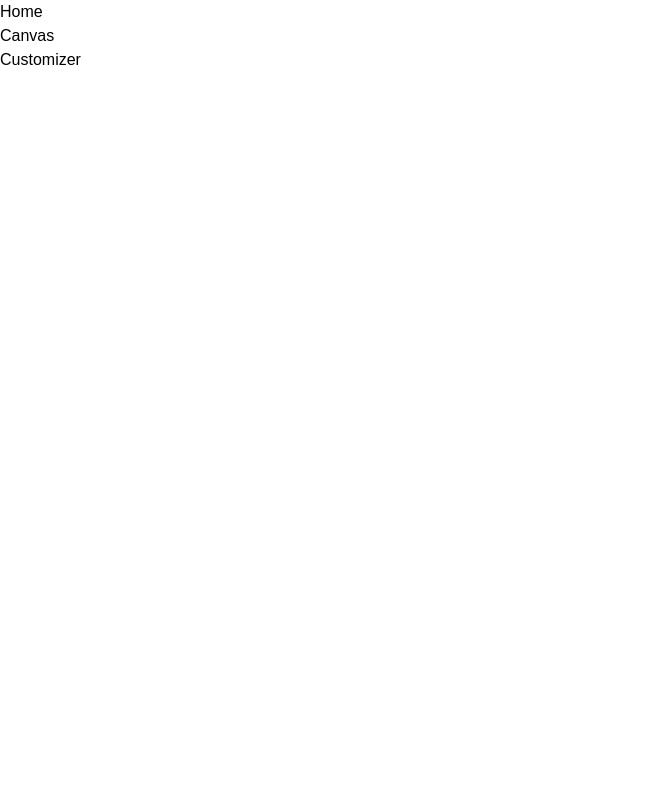
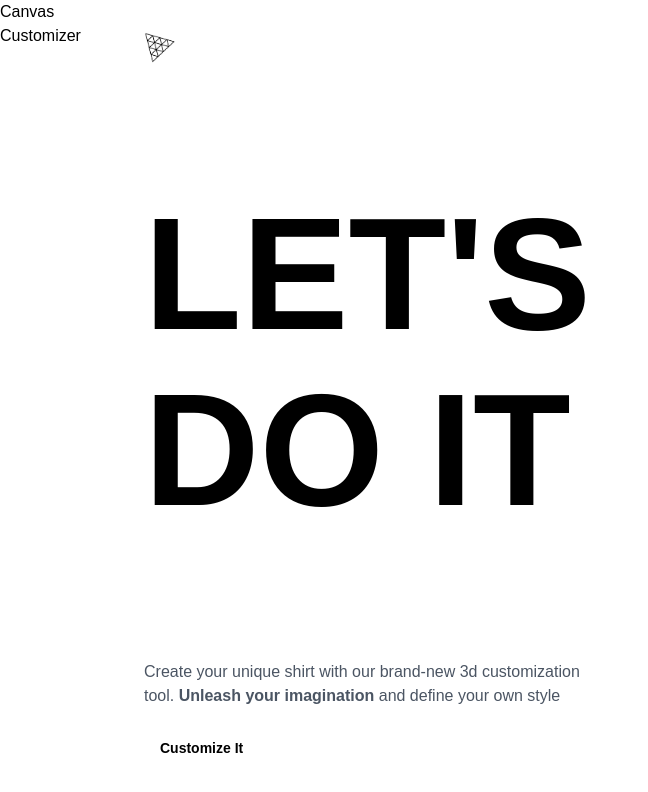
Before and after one commit to louismoses/threejs-shirtdesign, a React (Vite) app in the folder client/: page / in a window 1280 px wide. Shown: the top 792 px of the page, without its empty margins (0-648 px from the left). Built offline with nearby package versions, Linux system fonts and the light colour scheme; a web font is replaced by a local one.

Commit message:
home page initial components

```diff
--- /dev/null
+++ b/client/src/components/CustomButton.jsx
@@ -0,0 +1,22 @@
+import React from "react";
+import state from "../store";
+
+const CustomeButton = ({ title, type, customStyle, handleClick }) => {
+  const generateStyle = (type) => {
+    if (type === "filled") {
+      return {
+        backgroundColor: snap.color,
+        color: "#fff",
+      };
+    }
+  };
+  return (
+    <button
+      className={`px-2 py-1.5 rounded-md ${customStyle} style={generateStyle(type)} `}
+    >
+      {title}
+    </button>
+  );
+};
+
+export default CustomeButton;
--- /dev/null
+++ b/client/src/components/index.js
@@ -0,0 +1,3 @@
+import CustomButton from "./CustomButton";
+
+export { CustomButton };
--- a/client/src/pages/Home.jsx
+++ b/client/src/pages/Home.jsx
@@ -1,7 +1,57 @@
-import React from "react";
+import { motion, AnimatePresence } from "framer-motion";
+import { useSnapshot } from "valtio";
+
+import state from "../store";
+import { CustomButton } from "../components";
+
+import {
+  headContainerAnimation,
+  headContentAnimation,
+  headTextAnimation,
+  slideAnimation,
+} from "../config/motion";
+import CustomeButton from "../components/CustomButton";
 
 const Home = () => {
-  return <div>Home</div>;
+  const snap = useSnapshot(state);
+  return (
+    <>
+      <AnimatePresence>
+        {snap.intro && (
+          <motion.section className="home" {...slideAnimation("left")}>
+            <motion.header {...slideAnimation("down")}>
+              <img
+                src="./threejs.png"
+                alt="logo"
+                className=" w-8 h-8 object-contain"
+              />
+            </motion.header>
+            <motion.div {...headTextAnimation}>
+              <h1 className="head-text">
+                LET'S <br className="xl:block hidden" /> DO IT
+              </h1>
+            </motion.div>
+            <motion.div
+              {...headContentAnimation}
+              className=" flex flex-col gap-5"
+            >
+              <p className="max-w-md font-normal text-gray-600 text-base">
+                Create your unique shirt with our brand-new 3d customization
+                tool. <strong>Unleash your imagination</strong> and define your
+                own style
+              </p>
+              <CustomeButton
+                type="filled"
+                title="Customize It"
+                handleClick={() => (state.intro = false)}
+                customStyle="w-fit px-4 py-2.5 font-bold text-sm"
+              />
+            </motion.div>
+          </motion.section>
+        )}
+      </AnimatePresence>
+    </>
+  );
 };
 
 export default Home;
--- /dev/null
+++ b/client/src/store/index.js
@@ -0,0 +1,12 @@
+import { proxy } from "valtio";
+
+const state = proxy({
+  intro: true,
+  color: "#efbd48",
+  isLogoTexture: true,
+  isFullTexture: false,
+  logoDecal: "./threejs.png",
+  fullDecal: "./threejs.png",
+});
+
+export default state;
```
